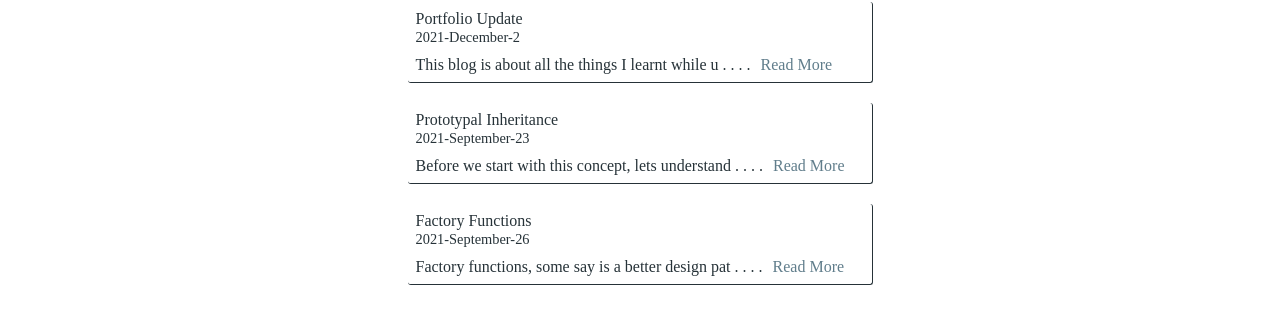
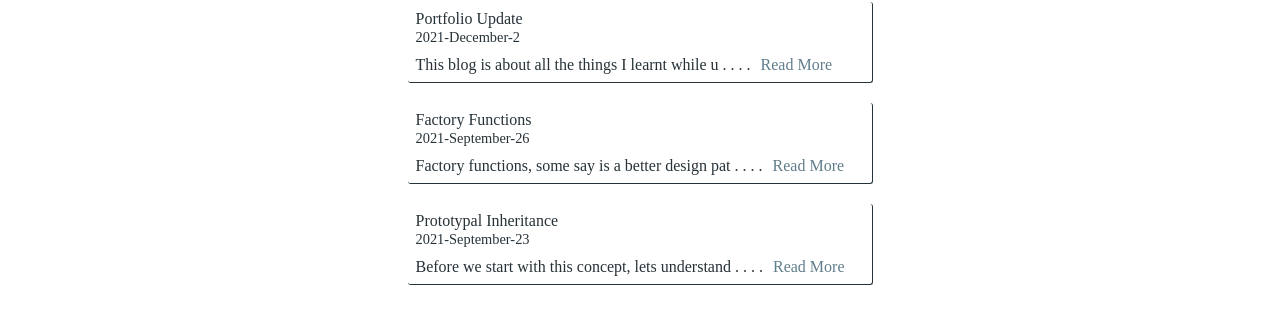
Before and after one commit to foolhardy21/markfour-neogcamp, a React (Create React App) app: page /blogs in a window 1280 px wide. Shown: the part 131-466 px from the top of the page. Built offline with nearby package versions, Linux system fonts and the light colour scheme.

Commit message:
fix - og:image

```diff
--- a/src/pages/BlogList/listing_page_data.js
+++ b/src/pages/BlogList/listing_page_data.js
@@ -8,6 +8,14 @@ const blogs_list = [
 
     },
     {
+        id: 0,
+        title: 'factory functions',
+        url: 'factory-functions',
+        date: new Date('2021-09-26'),
+        description: 'Factory functions, some say is a better design pattern than constructors.',
+
+    },
+    {
         id: 1,
         title: 'prototypal inheritance',
         url: 'prototypal-inheritance',
@@ -15,14 +23,6 @@ const blogs_list = [
         description: 'Before we start with this concept, lets understand the meaning of prototype and inheritance.'
 
     },
-    {
-        id: 0,
-        title: 'factory functions',
-        url: 'factory-functions',
-        date: new Date('2021-09-26'),
-        description: 'Factory functions, some say is a better design pattern than constructors.',
-
-    },
 ]
 
 export default blogs_list
```
Also changed, not shown: src/pages/Blogs/assets/blogs_og.png.
